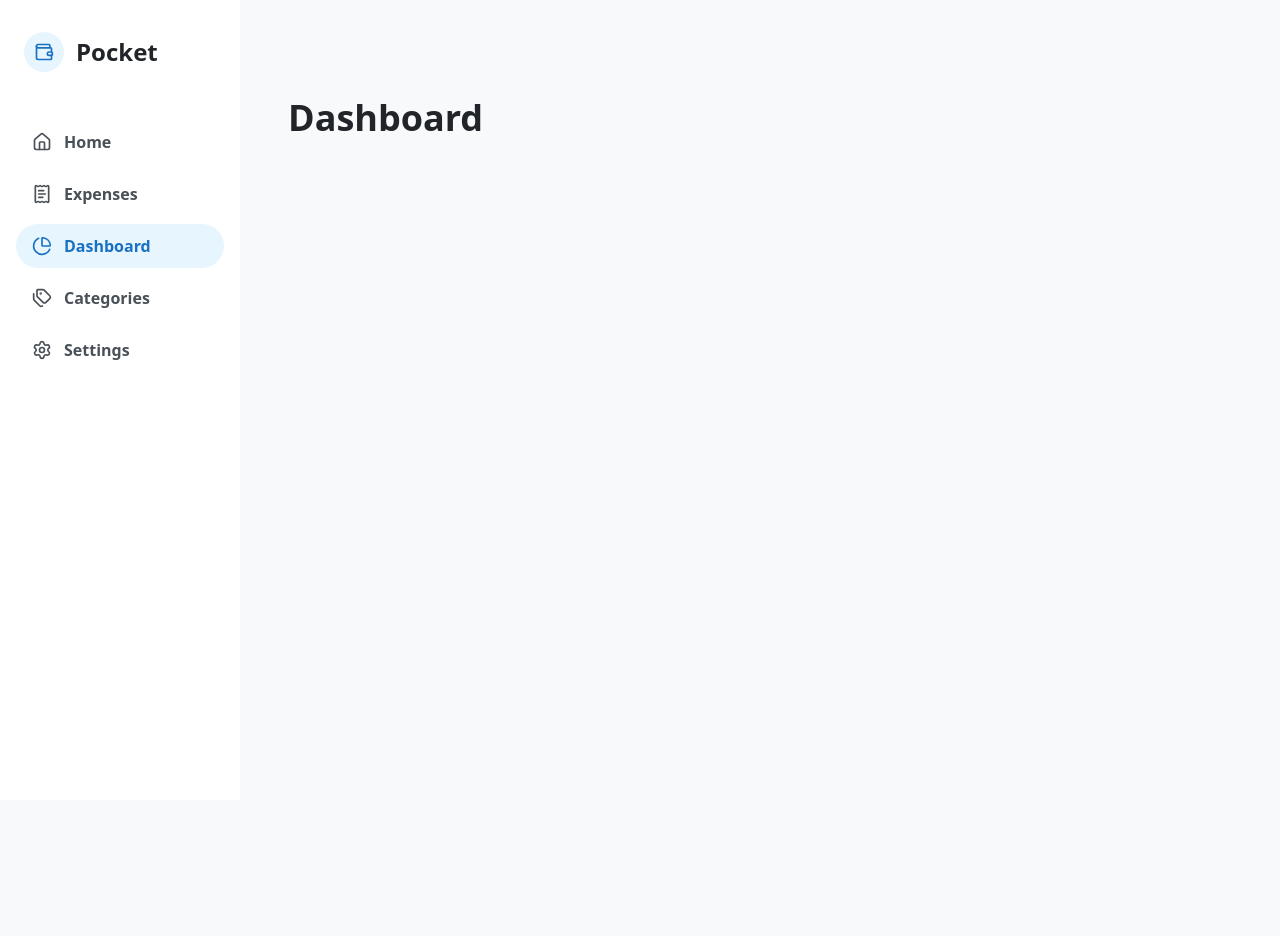
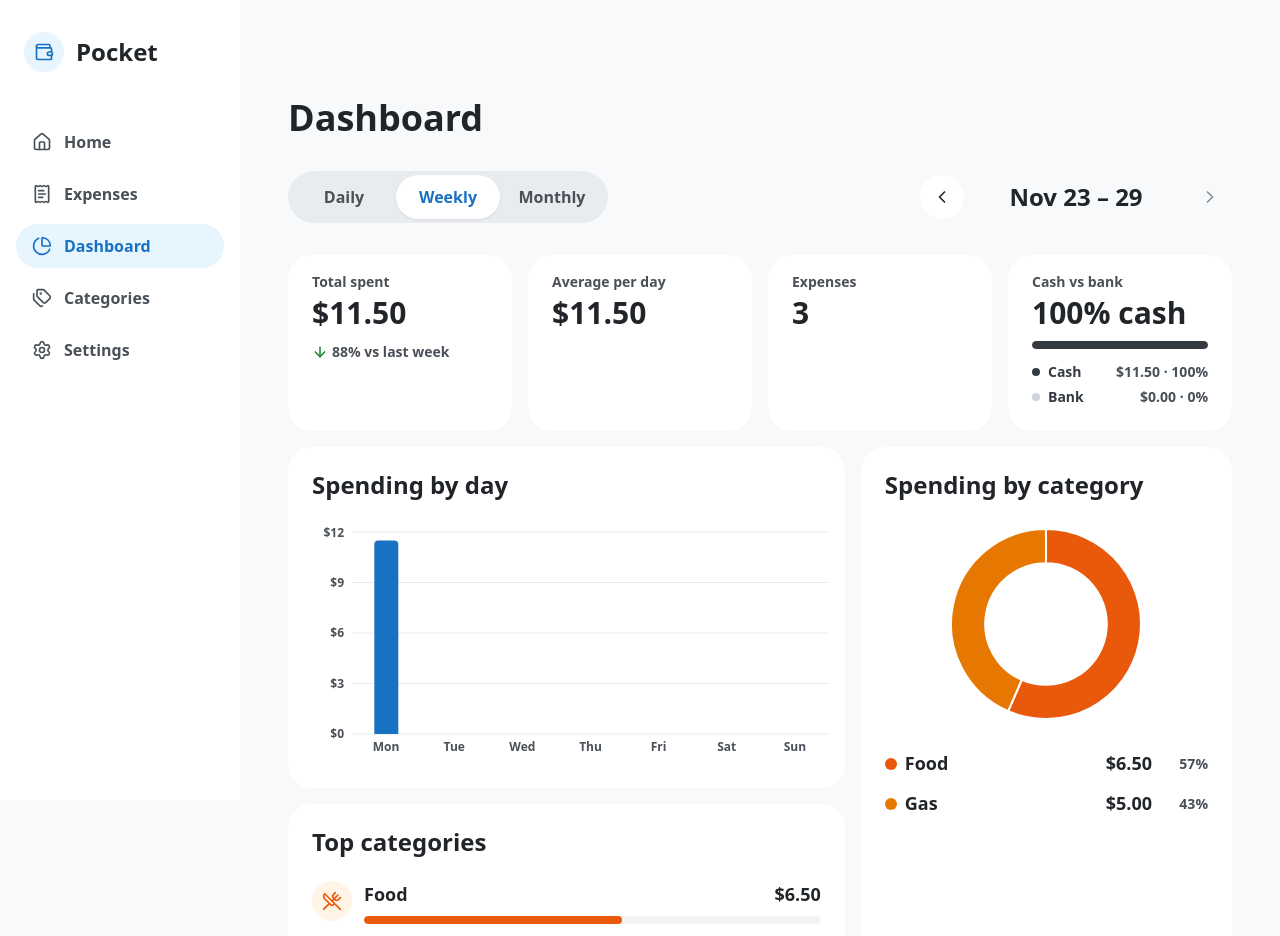
Before and after one commit to sothboomboom/pocket-finance-tracker, a React (Vite) app: page /dashboard in a window 1280 px wide. Shown: the top 936 px of the page. Before the commit the page ends 800 px from the top, so only its background shows below. Built offline with nearby package versions, Linux system fonts and the light colour scheme.

Commit message:
Build Dashboard page

```diff
--- a/src/pages/DashboardPage.jsx
+++ b/src/pages/DashboardPage.jsx
@@ -1,3 +1,64 @@
+import { useMemo, useState } from 'react';
+import PageHeader from '../components/PageHeader.jsx';
+import ErrorState from '../components/ErrorState.jsx';
+import PeriodNavigator from '../features/dashboard/PeriodNavigator.jsx';
+import StatsRow from '../features/dashboard/StatsRow.jsx';
+import CategoryDonut from '../features/dashboard/CategoryDonut.jsx';
+import SpendingBarChart from '../features/dashboard/SpendingBarChart.jsx';
+import TopCategories from '../features/dashboard/TopCategories.jsx';
+import DashboardSkeleton from '../features/dashboard/DashboardSkeleton.jsx';
+import { useSummary } from '../hooks/useSummary.js';
+import { getPeriodRange, formatRangeLabel, shiftPeriod, todayISO } from '../utils/dates.js';
+import { parseISO } from 'date-fns';
+import styles from './DashboardPage.module.css';
+
 export default function DashboardPage() {
-	return <h1>Dashboard</h1>;
+  const [period, setPeriod] = useState('week');
+  // Any day inside the shown period; the arrows move it by one period.
+  const [date, setDate] = useState(todayISO);
+
+  const range = useMemo(() => getPeriodRange(period, parseISO(date)), [period, date]);
+  const today = todayISO();
+  const isCurrentPeriod = range.from <= today && today <= range.to;
+
+  const { summary, status, error, reload, isRefreshing } = useSummary({ period, date });
+
+  return (
+    <>
+      <PageHeader title="Dashboard" />
+
+      <PeriodNavigator
+        period={period}
+        onPeriodChange={setPeriod}
+        rangeLabel={formatRangeLabel(period, range)}
+        onPrevious={() => setDate((d) => shiftPeriod(period, d, -1))}
+        onNext={() => setDate((d) => shiftPeriod(period, d, 1))}
+        canGoNext={range.to < today}
+      />
+
+      {status === 'loading' && <DashboardSkeleton />}
+      {status === 'error' && <ErrorState message={error?.message} onRetry={reload} />}
+      {status === 'success' && (
+              <div className={`${styles.content} ${isRefreshing ? styles.refreshing : ''}`} aria-busy={isRefreshing}>
+          <StatsRow summary={summary} period={summary.period} isCurrentPeriod={isCurrentPeriod} />
+          <div className={styles.grid}>
+            <div className={styles.bars}>
+              <SpendingBarChart
+                period={summary.period}
+                series={summary.series}
+                date={summary.range.from}
+                total={summary.total}
+              />
+            </div>
+            <div className={styles.donut}>
+              <CategoryDonut byCategory={summary.byCategory} total={summary.total} />
+            </div>
+            <div className={styles.top}>
+              <TopCategories byCategory={summary.byCategory} total={summary.total} />
+            </div>
+          </div>
+        </div>
+      )}
+    </>
+  );
 }
--- /dev/null
+++ b/src/pages/DashboardPage.module.css
@@ -0,0 +1,62 @@
+.content {
+  display: flex;
+  flex-direction: column;
+  gap: var(--sp-16);
+  transition: opacity var(--dur-fast) var(--ease-standard);
+}
+
+.refreshing {
+  opacity: var(--opacity-refreshing);
+}
+
+/* Mobile: one column — stats, donut, bars, top categories */
+.grid {
+  display: grid;
+  grid-template-columns: 1fr;
+  grid-template-areas:
+    'donut'
+    'bars'
+    'top';
+  gap: var(--sp-16);
+}
+
+.bars {
+  grid-area: bars;
+  min-width: 0;
+}
+
+.donut {
+  grid-area: donut;
+  min-width: 0;
+}
+
+.top {
+  grid-area: top;
+  min-width: 0;
+}
+
+.bars > *,
+.donut > *,
+.top > * {
+  height: 100%;
+}
+
+/* Tablet: 2-column card grid */
+@media (min-width: 640px) {
+  .grid {
+    grid-template-columns: 1fr 1fr;
+    grid-template-areas:
+      'bars bars'
+      'donut top';
+  }
+}
+
+/* Desktop: bars + top categories on the left, the taller donut card on the right */
+@media (min-width: 1025px) {
+  .grid {
+    grid-template-columns: 3fr 2fr;
+    grid-template-areas:
+      'bars donut'
+      'top donut';
+  }
+}
```
